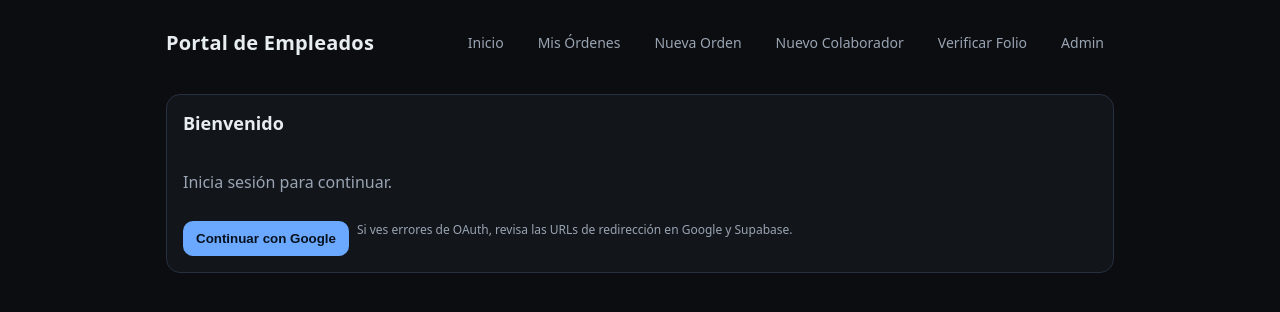
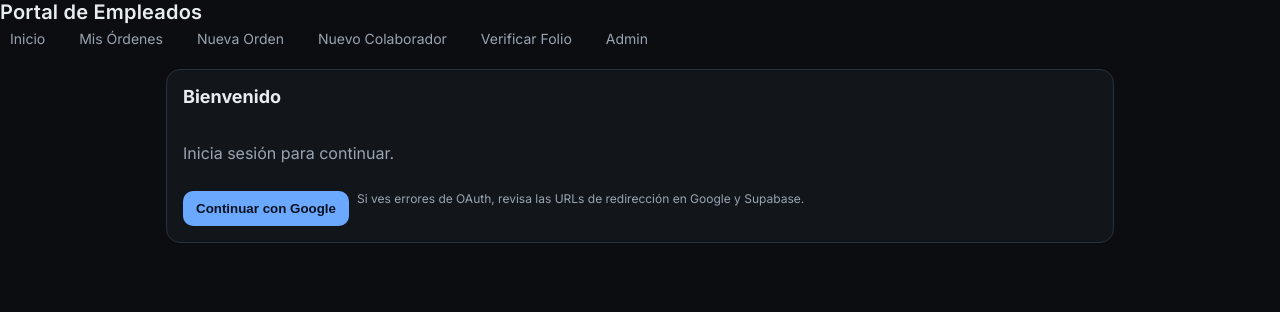
Before and after one commit to DPR2204/portal-empleados, a Next.js app: page / in a window 1280 px wide. Shown: the top 312 px of the page. Built offline with nearby package versions, Linux system fonts and the light colour scheme; no server answers.

Commit message:
Update layout.js

```diff
--- a/app/layout.js
+++ b/app/layout.js
@@ -1,17 +1,21 @@
+// app/layout.js
 import './globals.css';
+import { Inter } from 'next/font/google';
+
+const inter = Inter({ subsets: ['latin'] });
 
 export const metadata = {
   title: 'Portal de Empleados',
-  description: 'MVP Portal Empleados - Órdenes de Pago',
+  description: 'Órdenes de pago',
 };
 
 export default function RootLayout({ children }) {
   return (
     <html lang="es">
-      <body>
-        <div className="container">
-          <header className="header">
-            <h1 className="brand">Portal de Empleados</h1>
+      <body className={inter.className}>
+        <div className="shell">
+          <header className="topbar">
+            <div className="brand">Portal de Empleados</div>
             <nav className="nav">
               <a href="/">Inicio</a>
               <a href="/ordenes">Mis Órdenes</a>
@@ -21,7 +25,7 @@ export default function RootLayout({ children }) {
               <a href="/admin/ordenes">Admin</a>
             </nav>
           </header>
-          {children}
+          <main className="container">{children}</main>
         </div>
       </body>
     </html>
```
